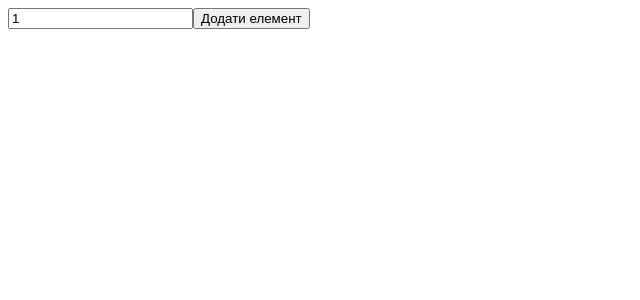
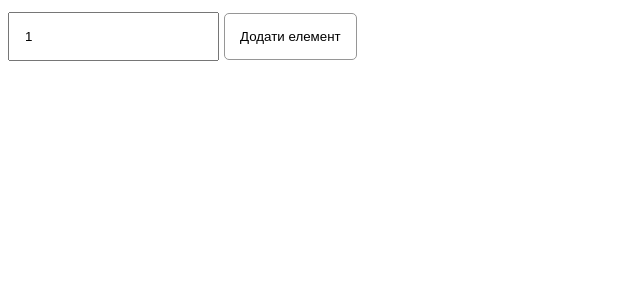
Before and after one commit to andriibilyanskii/mp-lab, a React (Create React App) app: page / in a window 1280 px wide. Shown: the top 300 px of the page, without its empty margins (0-640 px from the left). Built offline with nearby package versions, Linux system fonts and the light colour scheme.

Commit message:
Стилі

```diff
--- a/src/App.scss
+++ b/src/App.scss
@@ -1,16 +1,8 @@
-.buttons {
-	position: fixed;
-	top: 25px;
-	right: 25px;
-	display: flex;
-	align-items: center;
-	padding: 0 10px 0 0;
+input {
+	padding: 15px;
+}
 
 .button {
-		display: flex;
-		align-items: center;
-		width: fit-content;
-		height: fit-content;
 	margin: 5px;
 	padding: 15px;
 	border-radius: 5px;
@@ -21,4 +13,3 @@
 		filter: invert(10%);
 	}
 }
-}
```
Lines whose indentation alone changed are shown as unchanged.
